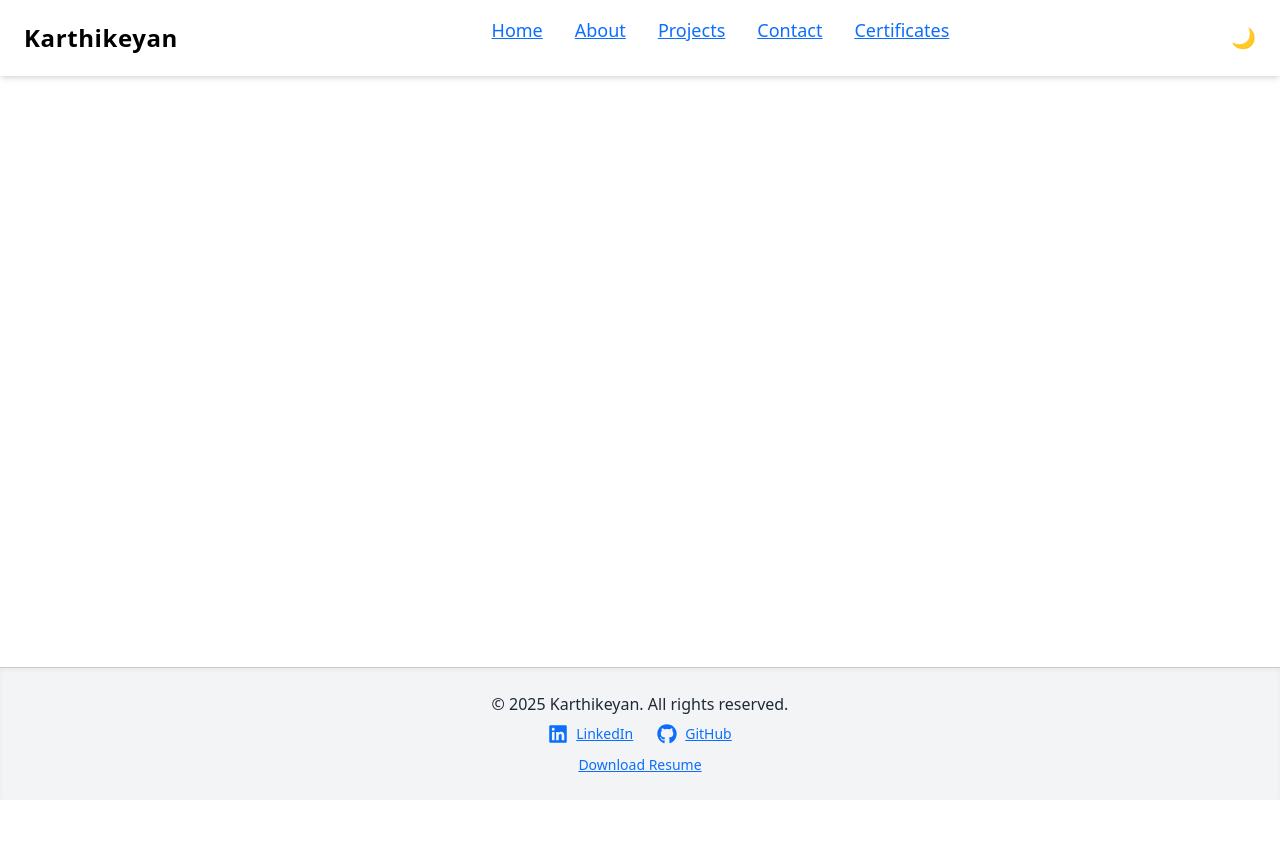
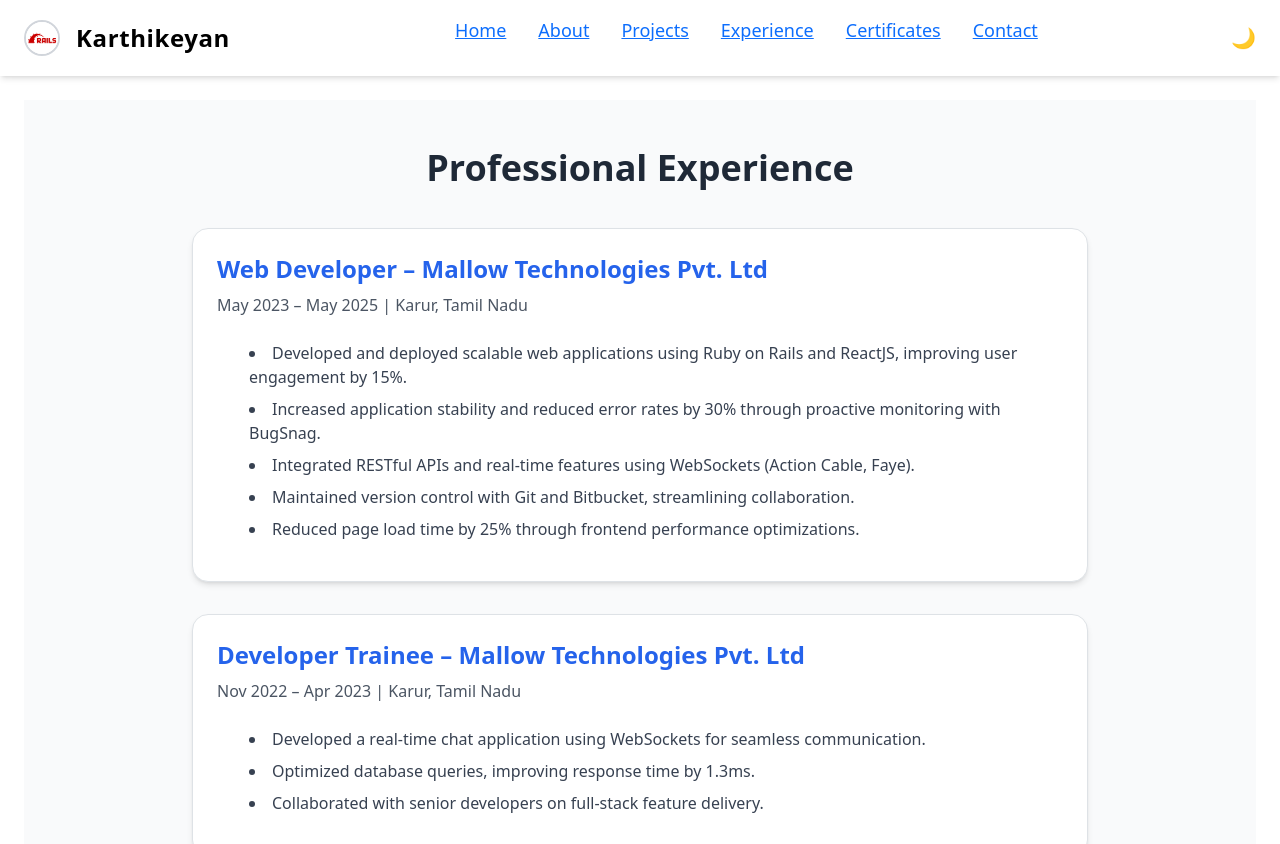
Before and after one commit to karthik1210100/portfolio, a React (Create React App) app: page /experience in a window 1280 px wide. Shown: the top 844 px of the page. Before the commit the page ends 800 px from the top, so only its background shows below. Built offline with nearby package versions, Linux system fonts and the light colour scheme.

Commit message:
final commit

```diff
--- a/public/index.html
+++ b/public/index.html
@@ -24,7 +24,7 @@
       work correctly both with client-side routing and a non-root public URL.
       Learn how to configure a non-root public URL by running `npm run build`.
     -->
-    <title>React App</title>
+    <title>Karthik Portfolio</title>
   </head>
   <body>
     <noscript>You need to enable JavaScript to run this app.</noscript>
--- a/src/App.js
+++ b/src/App.js
@@ -7,6 +7,7 @@ import About from "./pages/About";
 import Projects from "./pages/Projects";
 import Contact from "./pages/Contact";
 import Certifications from "./pages/Certifications";
+import Experience from './pages/Experience';
 import { ThemeProvider, useTheme } from "./ThemeContext";
 import "./App.css";
 
@@ -24,6 +25,7 @@ function ThemedApp() {
             <Route path="/projects" element={<Projects />} />
             <Route path="/contact" element={<Contact />} />
             <Route path="/certifications" element={<Certifications />} />
+            <Route path="/experience" element={<Experience />} />
           </Routes>
         </main>
         <Footer />
--- a/src/components/Navbar.js
+++ b/src/components/Navbar.js
@@ -10,20 +10,25 @@ const Navbar = () => {
 
   return (
     <nav className={`w-full px-4 py-3 shadow-md sticky top-0 z-50 transition-colors duration-300 ${theme === 'light' ? 'bg-white text-gray-800' : 'bg-gray-900 text-white'}`}>
-      <div className="max-w-7xl mx-auto flex justify-between items-center">
+      <div className="flex justify-between items-center">
         <Link
           to="/"
-          className="text-2xl font-bold tracking-wide text-black dark:text-white no-underline hover:text-inherit cursor-pointer">
+          className="flex items-center gap-3 text-2xl font-bold tracking-wide text-black dark:text-white no-underline hover:text-inherit cursor-pointer">
+          <img
+            src="/rails_img.png"
+            alt="Profile"
+            className="w-9 h-9 rounded-full object-cover border-2 border-gray-300 dark:border-white"
+          />
           Karthikeyan
         </Link>
-
 
         <ul className="hidden md:flex space-x-8 font-medium text-lg">
           <li><Link to="/" className="hover:text-blue-500 transition-colors">Home</Link></li>
           <li><Link to="/about" className="hover:text-blue-500 transition-colors">About</Link></li>
           <li><Link to="/projects" className="hover:text-blue-500 transition-colors">Projects</Link></li>
+          <li><Link to="/experience" className="hover:text-blue-500 transition-colors">Experience</Link></li>
+          <li><Link to="/certifications" className="hover:text-blue-500 transition-colors">Certificates</Link></li>
           <li><Link to="/contact" className="hover:text-blue-500 transition-colors">Contact</Link></li>
-          <li><Link to="/certifications" className="hover:text-blue-500 transition-colors">Certificates</Link></li>
         </ul>
 
         <div className="flex items-center space-x-4">
@@ -48,8 +53,9 @@ const Navbar = () => {
           <li><Link to="/" onClick={toggleMenu} className="hover:text-blue-400">Home</Link></li>
           <li><Link to="/about" onClick={toggleMenu} className="hover:text-blue-400">About</Link></li>
           <li><Link to="/projects" onClick={toggleMenu} className="hover:text-blue-400">Projects</Link></li>
+          <li><Link to="/experience" onClick={toggleMenu} className="hover:text-blue-400">Experience</Link></li>
+          <li><Link to="/certifications" onClick={toggleMenu} className="hover:text-blue-400">Certificate</Link></li>
           <li><Link to="/contact" onClick={toggleMenu} className="hover:text-blue-400">Contact</Link></li>
-          <li><Link to="/certifications" onClick={toggleMenu} className="hover:text-blue-400">Certificate</Link></li>
         </ul>
       </div>
     </nav>
--- a/src/pages/About.js
+++ b/src/pages/About.js
@@ -1,32 +1,40 @@
-import React from "react";
+import React, { useEffect } from "react";
+import AOS from "aos";
+import "aos/dist/aos.css";
 import TechCarousel from "../components/TechCarousel";
 
 function About() {
+  useEffect(() => {
+    AOS.init({ duration: 1000 });
+  }, []);
+
   return (
-    <div className="px-6 py-12 max-w-5xl mx-auto bg-white shadow-md rounded-lg">
-      <h2 className="text-4xl font-bold text-center text-gray-800 mb-6">About Me</h2>
+    <div className="px-6 py-12 max-w-12xl mx-auto bg-white shadow-md rounded-lg" data-aos="fade-up">
+      <h2 className="text-4xl font-bold text-center text-gray-800 mb-6" data-aos="fade-down">
+        About Me
+      </h2>
 
-      <p className="text-lg text-gray-700 mb-4 leading-relaxed">
+      <p className="text-lg text-gray-700 mb-4 leading-relaxed" data-aos="fade-right">
         I’m a <span className="font-semibold text-blue-600">Web Developer</span> with hands-on experience in full-stack development using
         <span className="font-semibold text-blue-600"> Ruby on Rails </span> and
         <span className="font-semibold text-blue-600"> ReactJS</span>. I enjoy building responsive web apps that deliver value.
       </p>
-      <p className="text-lg text-gray-700 mb-6 leading-relaxed">
+
+      <p className="text-lg text-gray-700 mb-6 leading-relaxed" data-aos="fade-left">
         Passionate about <span className="italic">clean code</span>, <span className="italic">team collaboration</span>, and
         <span className="italic"> continuous learning</span>.
       </p>
 
-
       <hr className="my-8 border-gray-300" />
 
-      <section>
+      <section data-aos="zoom-in">
         <h3 className="text-2xl font-semibold text-gray-800 mb-4">Technical Skills</h3>
         <TechCarousel />
       </section>
 
       <hr className="my-8 border-gray-300" />
 
-      <section>
+      <section data-aos="flip-up">
         <h3 className="text-2xl font-semibold text-gray-800 mb-4">Education</h3>
         <div className="bg-gray-100 p-4 rounded-lg">
           <p className="text-lg text-gray-800 font-medium">B.E. in Civil Engineering</p>
--- /dev/null
+++ b/src/pages/Experience.js
@@ -0,0 +1,60 @@
+import React, { useEffect } from 'react';
+import AOS from 'aos';
+import 'aos/dist/aos.css';
+
+const Experience = () => {
+  useEffect(() => {
+    AOS.init({ duration: 1000 });
+  }, []);
+
+  return (
+    <section className="min-h-screen bg-gray-50 px-6 py-12 md:px-20">
+      <div className="max-w-4xl mx-auto">
+        <h2
+          className="text-4xl font-bold text-center text-gray-800 mb-10"
+          data-aos="fade-down"
+        >
+          Professional Experience
+        </h2>
+
+        <div
+          className="bg-white shadow-md rounded-2xl p-6 mb-8 border border-gray-200"
+          data-aos="fade-up"
+        >
+          <h3 className="text-2xl font-semibold text-blue-600">
+            Web Developer – Mallow Technologies Pvt. Ltd
+          </h3>
+          <p className="text-gray-600 mb-2">
+            <span className="font-medium">May 2023 – May 2025</span> | Karur, Tamil Nadu
+          </p>
+          <ul className="list-disc list-inside text-gray-700 space-y-2 mt-4">
+            <li>Developed and deployed scalable web applications using Ruby on Rails and ReactJS, improving user engagement by 15%.</li>
+            <li>Increased application stability and reduced error rates by 30% through proactive monitoring with BugSnag.</li>
+            <li>Integrated RESTful APIs and real-time features using WebSockets (Action Cable, Faye).</li>
+            <li>Maintained version control with Git and Bitbucket, streamlining collaboration.</li>
+            <li>Reduced page load time by 25% through frontend performance optimizations.</li>
+          </ul>
+        </div>
+
+        <div
+          className="bg-white shadow-md rounded-2xl p-6 border border-gray-200"
+          data-aos="fade-up"
+        >
+          <h3 className="text-2xl font-semibold text-blue-600">
+            Developer Trainee – Mallow Technologies Pvt. Ltd
+          </h3>
+          <p className="text-gray-600 mb-2">
+            <span className="font-medium">Nov 2022 – Apr 2023</span> | Karur, Tamil Nadu
+          </p>
+          <ul className="list-disc list-inside text-gray-700 space-y-2 mt-4">
+            <li>Developed a real-time chat application using WebSockets for seamless communication.</li>
+            <li>Optimized database queries, improving response time by 1.3ms.</li>
+            <li>Collaborated with senior developers on full-stack feature delivery.</li>
+          </ul>
+        </div>
+      </div>
+    </section>
+  );
+};
+
+export default Experience;
--- a/src/pages/Projects.css
+++ /dev/null
@@ -1,4 +0,0 @@
-.projects-container {
-  padding: 2rem;
-  background-color: #f0f0f0;
-}
```
Also changed, not shown: src/pages/Projects.js (+20 -45 lines), public/rails_img.png (added).
